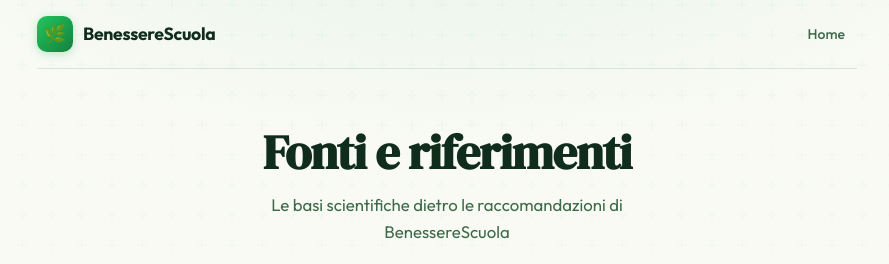
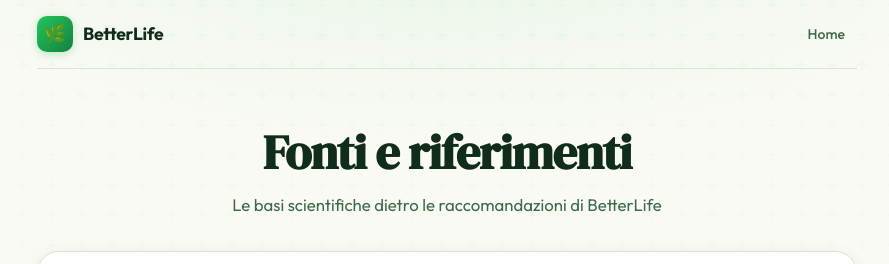
Before and after one commit to sRaduB/Benessere, a website: page views/fonti.html in a window 1280 px wide. Shown: the top 264 px of the page, without its empty margins (193-1082 px from the left). Drawn offline with Linux system fonts and the light colour scheme.

Commit message:
changed name

```diff
--- a/views/fonti.html
+++ b/views/fonti.html
@@ -3,7 +3,7 @@
 <head>
   <meta charset="UTF-8">
   <meta name="viewport" content="width=device-width, initial-scale=1.0">
-  <title>Fonti – BenessereScuola</title>
+  <title>Fonti – BetterLife</title>
   <link rel="stylesheet" href="/style.css">
 </head>
 <body>
@@ -12,7 +12,7 @@
     <nav class="navbar">
       <a href="/" class="navbar-brand">
         <span class="brand-icon">🌿</span>
-        <span class="brand-name">BenessereScuola</span>
+        <span class="brand-name">BetterLife</span>
       </a>
       <div class="navbar-links">
         <a href="/">Home</a>
@@ -21,7 +21,7 @@
 
     <div class="page-header fade-up">
       <h1>Fonti e riferimenti</h1>
-      <p>Le basi scientifiche dietro le raccomandazioni di BenessereScuola</p>
+      <p>Le basi scientifiche dietro le raccomandazioni di BetterLife</p>
     </div>
 
     <div class="card fade-up fade-up-1">
```
Also changed, not shown: views/classifica.html (+2 -2 lines), views/dashboard.html (+2 -2 lines), views/index.html (+2 -2 lines), views/inserimento.html (+2 -2 lines), views/login.html (+2 -2 lines), views/privacy.html (+2 -2 lines), views/sfide.html (+2 -2 lines), views/storico.html (+2 -2 lines).
